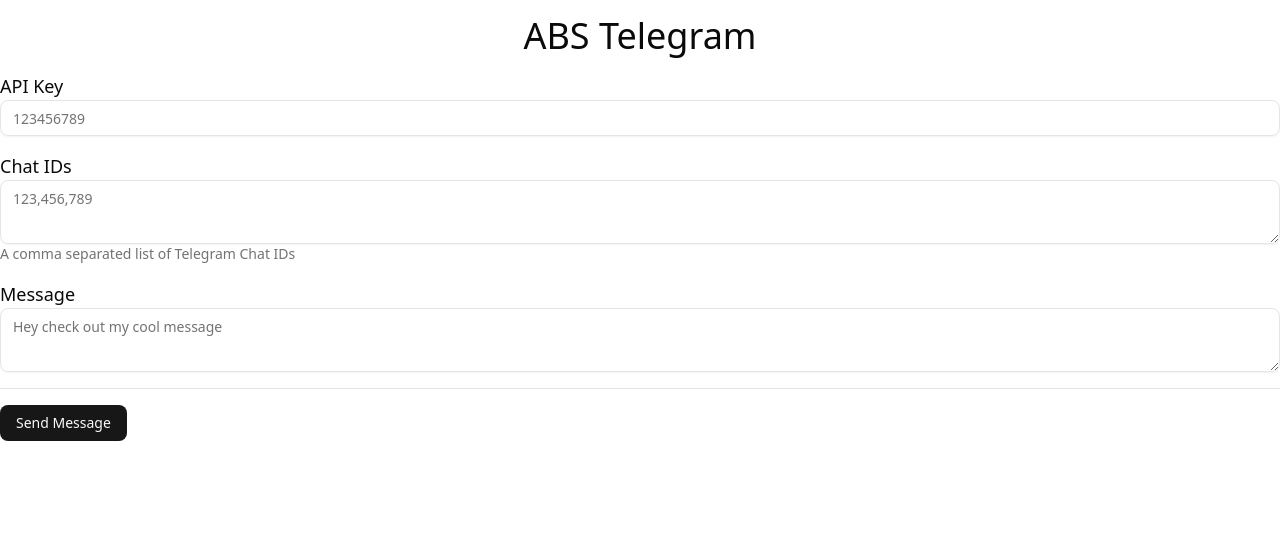
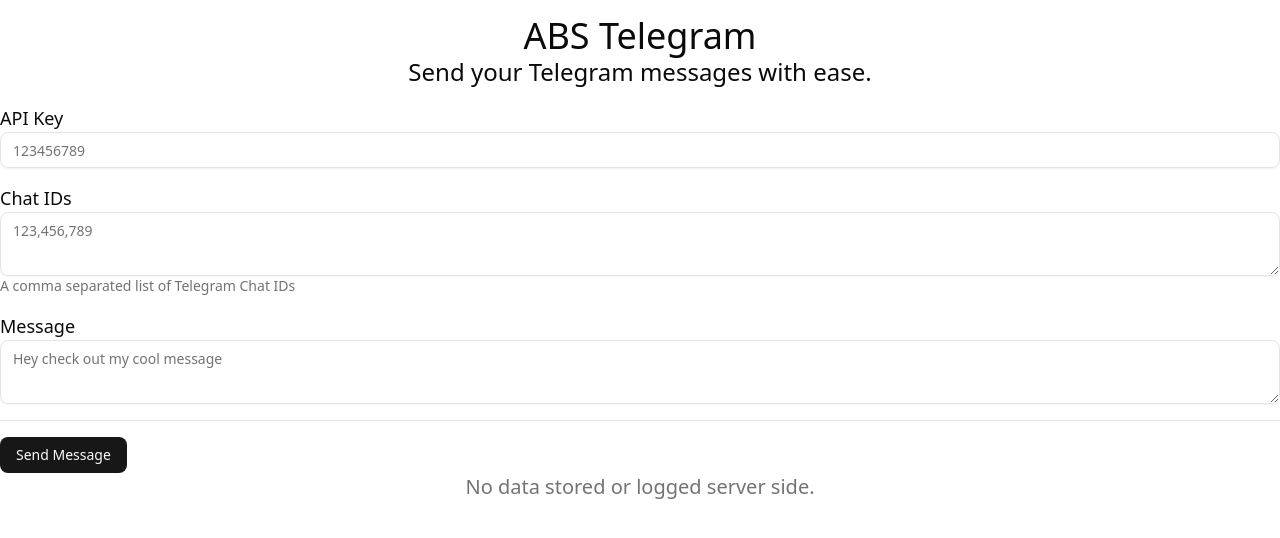
Before and after one commit to always-be-shipping/abs-telegram, a Next.js app: page / in a window 1280 px wide. Shown: the top 538 px of the page. Built offline with nearby package versions, Linux system fonts and the light colour scheme.

Commit message:
add some simple text that we dont store peoples stuff

```diff
--- a/app/page.tsx
+++ b/app/page.tsx
@@ -15,6 +15,9 @@
   return (
     <>
       <h1 className="text-center text-4xl">ABS Telegram</h1>
+      <h2 className="text-center text-2xl">
+        Send your Telegram messages with ease.
+      </h2>
       {state && <div className="text-center text-green-500 mt-4">{state}</div>}
       <form action={action}>
         <Label className="block text-lg mt-4" htmlFor="apiKey">
@@ -37,6 +40,9 @@
           {pending ? "Sending..." : "Send Message"}
         </Button>
       </form>
+      <h3 className="text-center text-xl text-muted-foreground">
+        No data stored or logged server side.
+      </h3>
     </>
   );
 }
```
